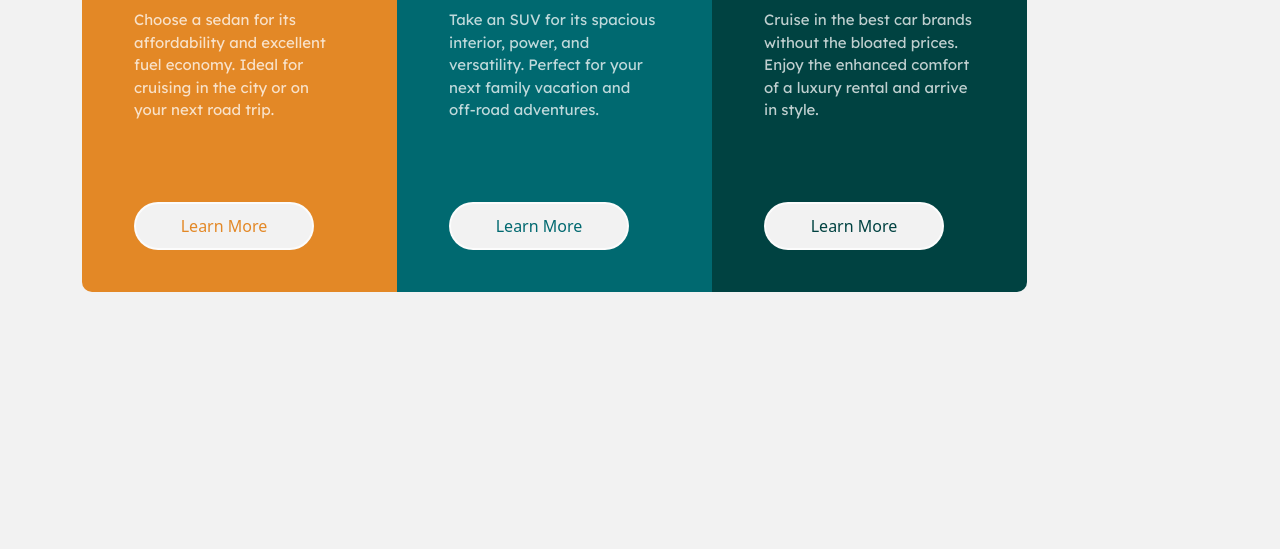
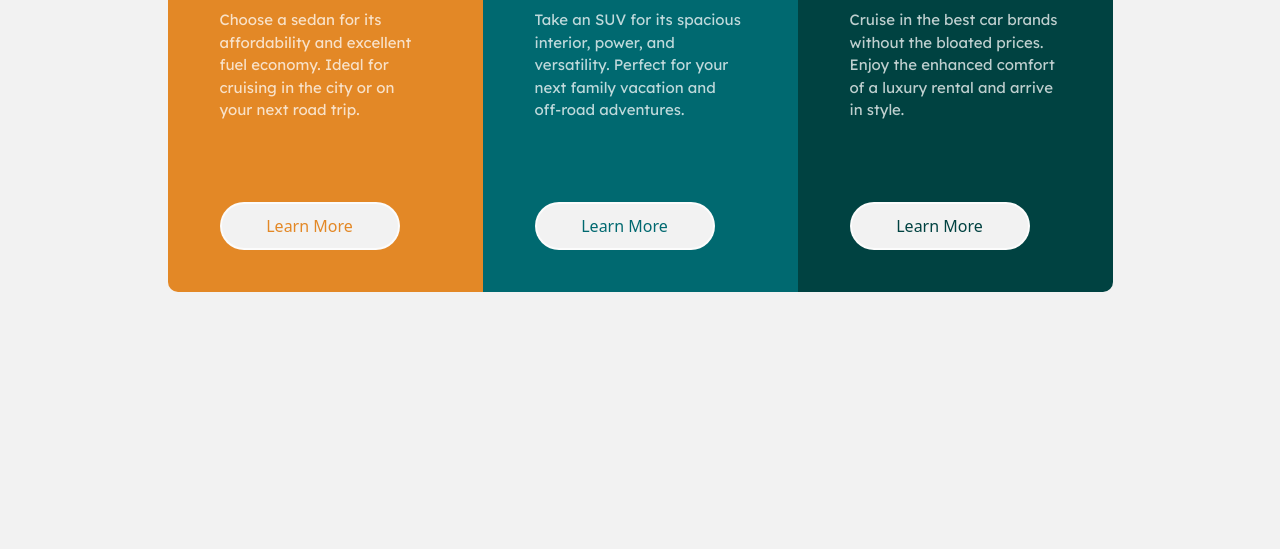
Before and after one commit to AwrelH/3columnCardcomponent, a plain HTML site: page index.html in a window 1280 px wide. Shown: the part 251-800 px from the top of the page. Drawn offline with nearby package versions, Linux system fonts and the light colour scheme.

Commit message:
center content and add bottom margin

```diff
--- a/style.css
+++ b/style.css
@@ -6,6 +6,7 @@ body {
 
 .container {
     margin: 0 auto;
+    margin-bottom: 20px;
 }
 
 .thing {
@@ -13,6 +14,8 @@ body {
     flex-wrap: wrap;
     border-radius: 10px;
     overflow: hidden;
+    margin: 0 auto;
+
 
 }
 
@@ -103,4 +106,5 @@ p {
 
 .stretch {
     font-stretch: ultra-condensed;
+
 }
```
